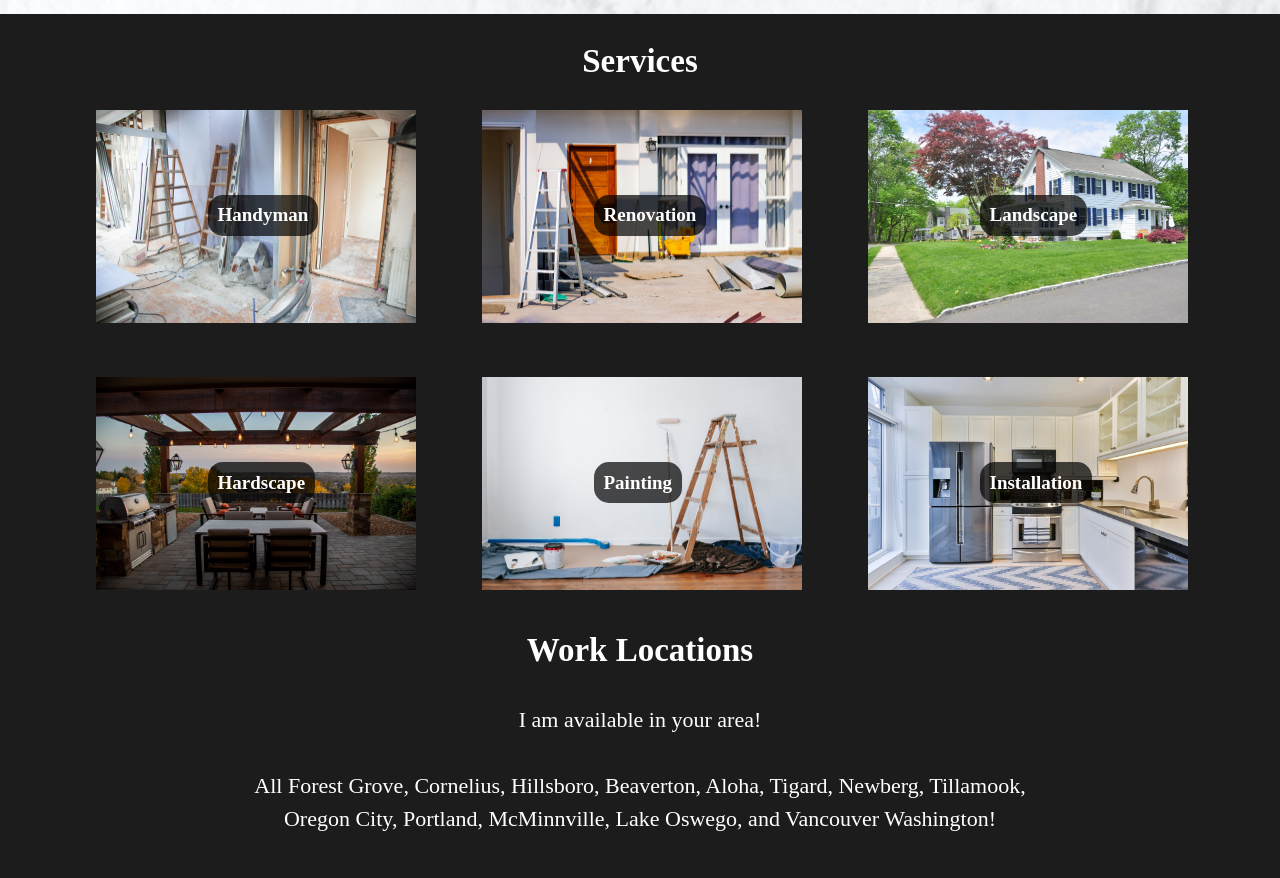
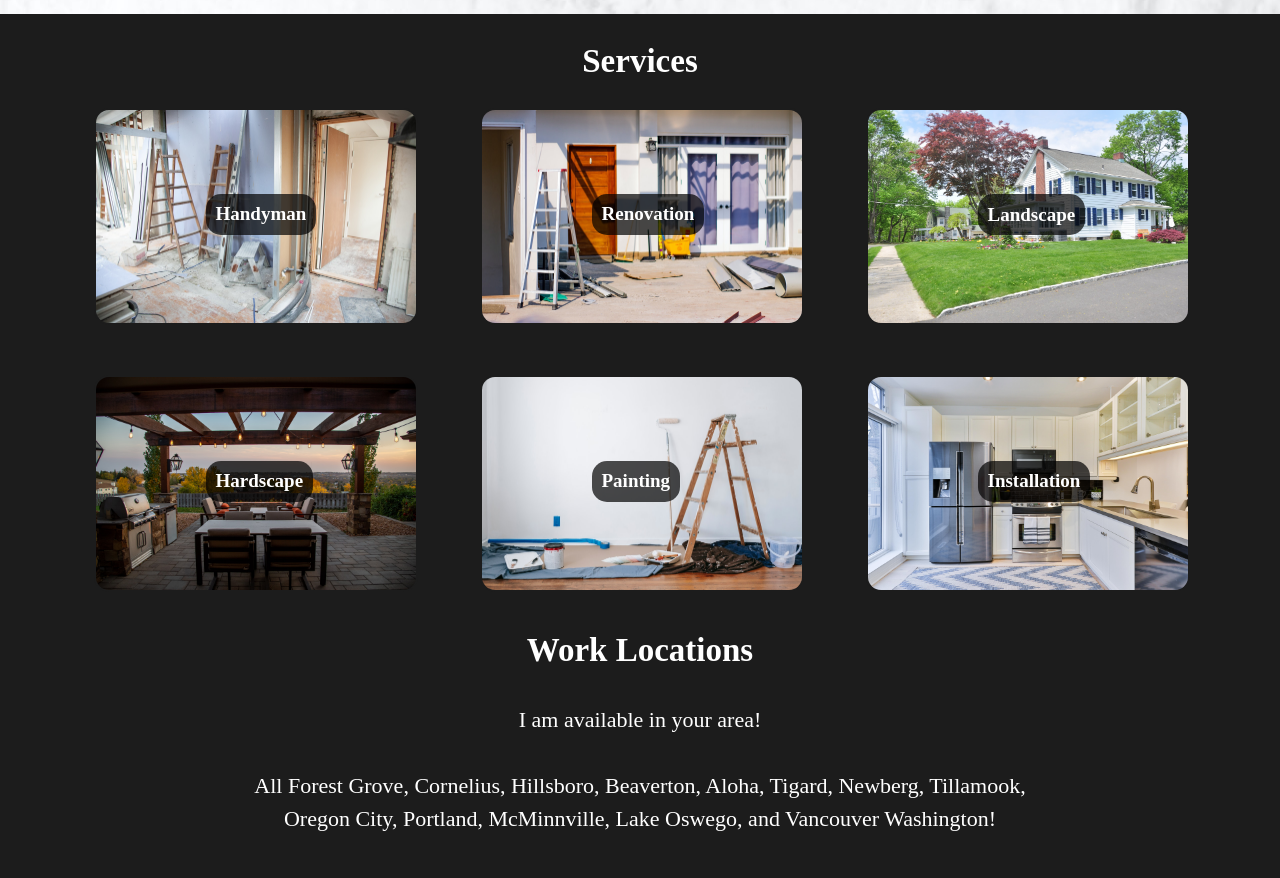
Before and after one commit to AlexV713/pdx-one-page, a PHP site: page / in a window 1280 px wide. Shown: the part 2383-3261 px from the top of the page. Run offline with PHP 8.4, Linux system fonts and the light colour scheme; some libraries are stand-ins or nearby versions.

Commit message:
Fixed Positioning

```diff
--- a/styles.css
+++ b/styles.css
@@ -288,12 +288,13 @@ h2 {
   width: 100%;
   height: auto;
   border: solid #1c1c1c 2px;
+  border-radius: 15px;
 }
 
 #services-section #services-grid .boxes h3 {
   position: absolute;
-  bottom: 4em;
-  left: 6em;
+  top: 30%;
+  left: 35%;
   background: #000000b2;
   color: white;
   padding: 0.5em;
--- a/styles.sass
+++ b/styles.sass
@@ -182,10 +182,11 @@ h2
                 width: 100%
                 height: auto
                 border: solid #1c1c1c 2px
+                border-radius: 15px
             h3
                 position: absolute
-                bottom: 4em
-                left: 6em
+                top: 30%
+                left: 35%
                 background: #000000b2
                 color: white
                 padding: 0.5em
```
Also changed, not shown: 1 other file.
